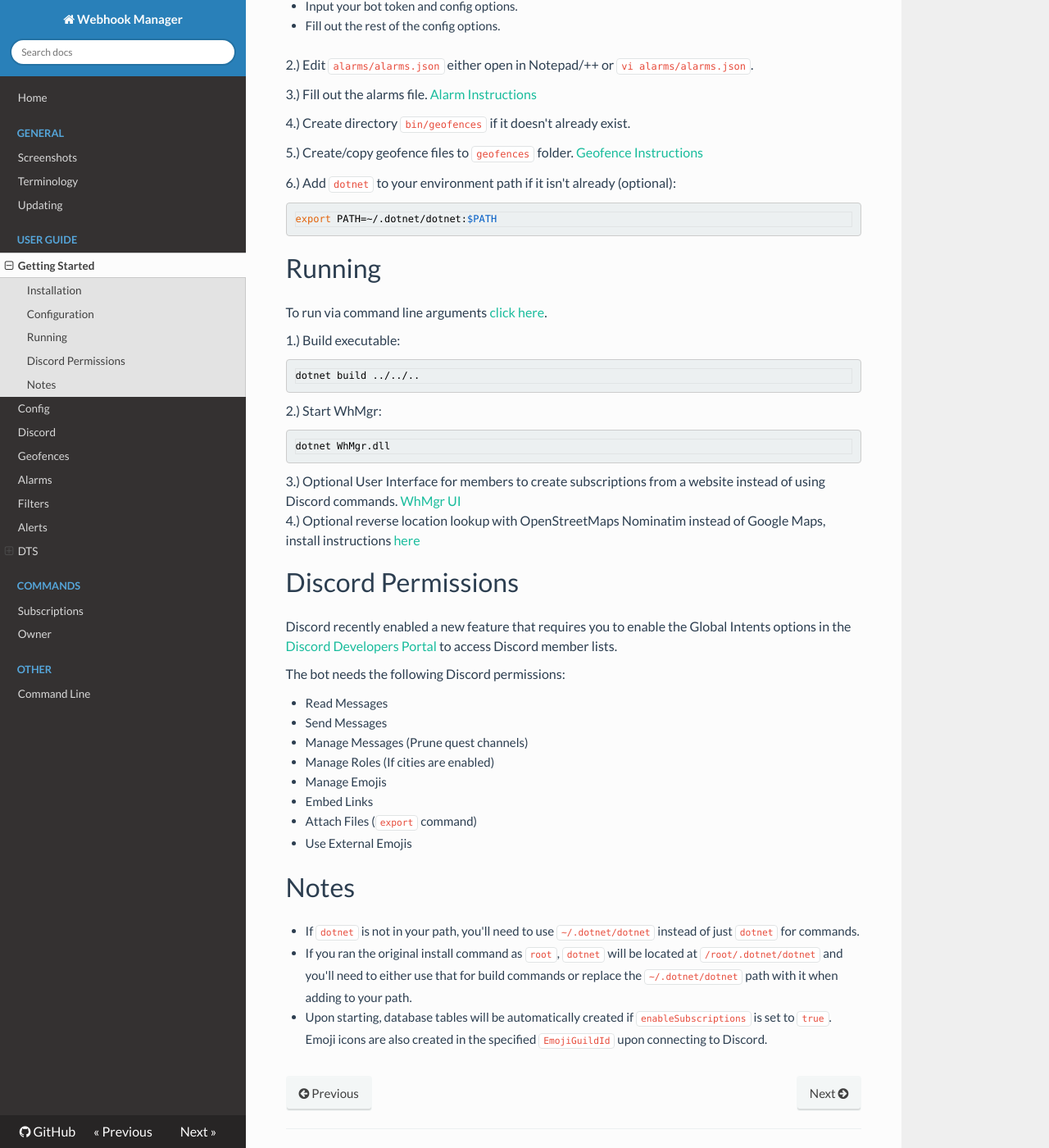
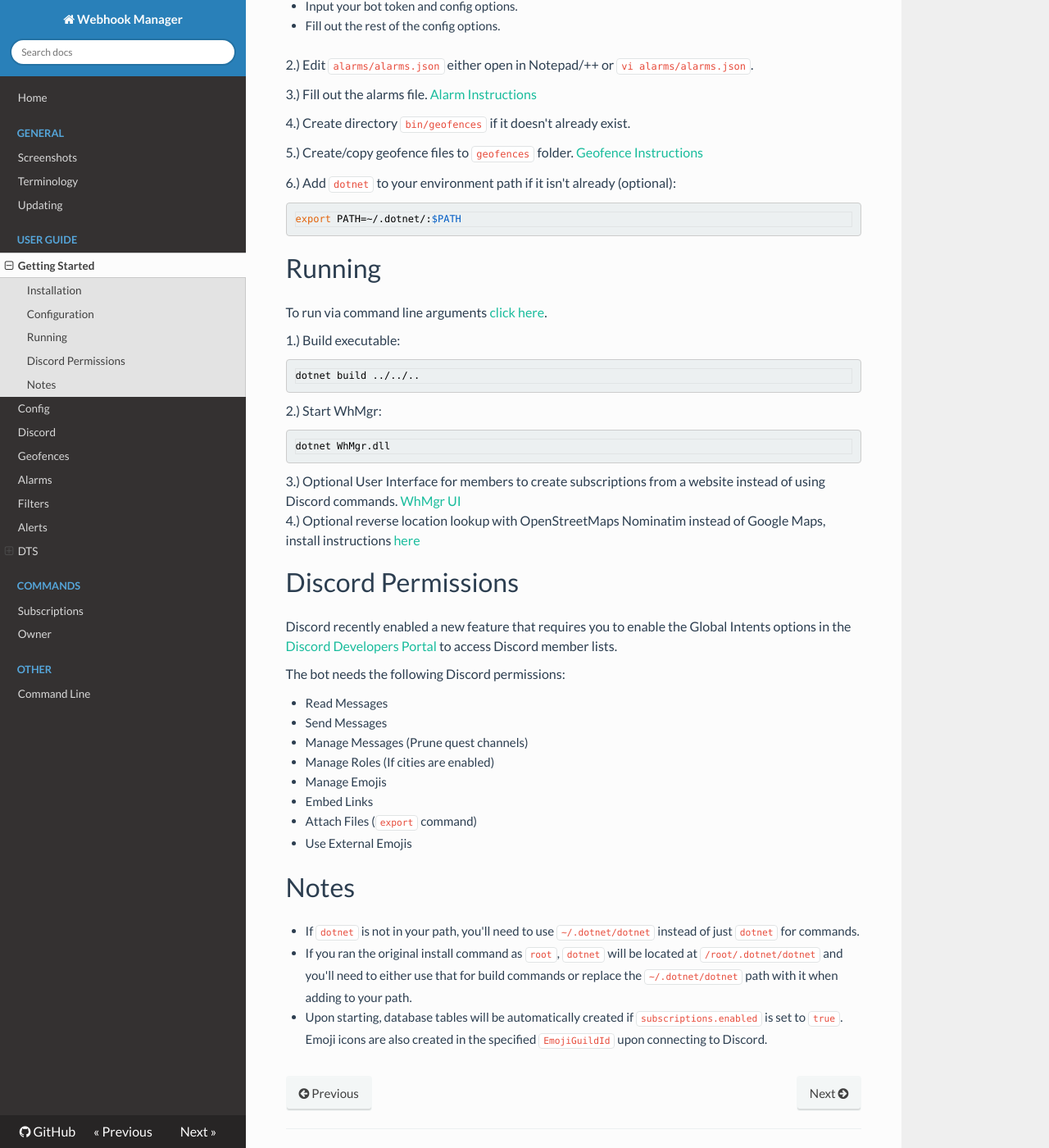
Before and after one commit to versx/WhMgr, an MkDocs documentation site: the page built from docs/user-guide/getting-started.md, in a window 1280 px wide and 1400 px high, scrolled down 656 px. Shown: the whole window at 82% size. Built offline with MkDocs 1.6.1, drawn with Linux system fonts in a browser that asks for light colours; nearby versions of some CDN libraries.

Commit message:
Fix path typo (Thanks Itami)

````diff
--- a/docs/user-guide/getting-started.md
+++ b/docs/user-guide/getting-started.md
@@ -30,7 +30,7 @@ bitsadmin /transfer dotnet-install-job /download /priority FOREGROUND https://ra
 
 6.) Add `dotnet` to your environment path if it isn't already (optional):
 ```sh
-export PATH=~/.dotnet/dotnet:$PATH
+export PATH=~/.dotnet/:$PATH
 ```
 
 ## Running
@@ -66,4 +66,4 @@ The bot needs the following Discord permissions:
 ## Notes
 - If `dotnet` is not in your path, you'll need to use `~/.dotnet/dotnet` instead of just `dotnet` for commands.
 - If you ran the original install command as `root`, `dotnet` will be located at `/root/.dotnet/dotnet` and you'll need to either use that for build commands or replace the `~/.dotnet/dotnet` path with it when adding to your path.
-- Upon starting, database tables will be automatically created if `enableSubscriptions` is set to `true`. Emoji icons are also created in the specified `EmojiGuildId` upon connecting to Discord.
+- Upon starting, database tables will be automatically created if `subscriptions.enabled` is set to `true`. Emoji icons are also created in the specified `EmojiGuildId` upon connecting to Discord.
````
